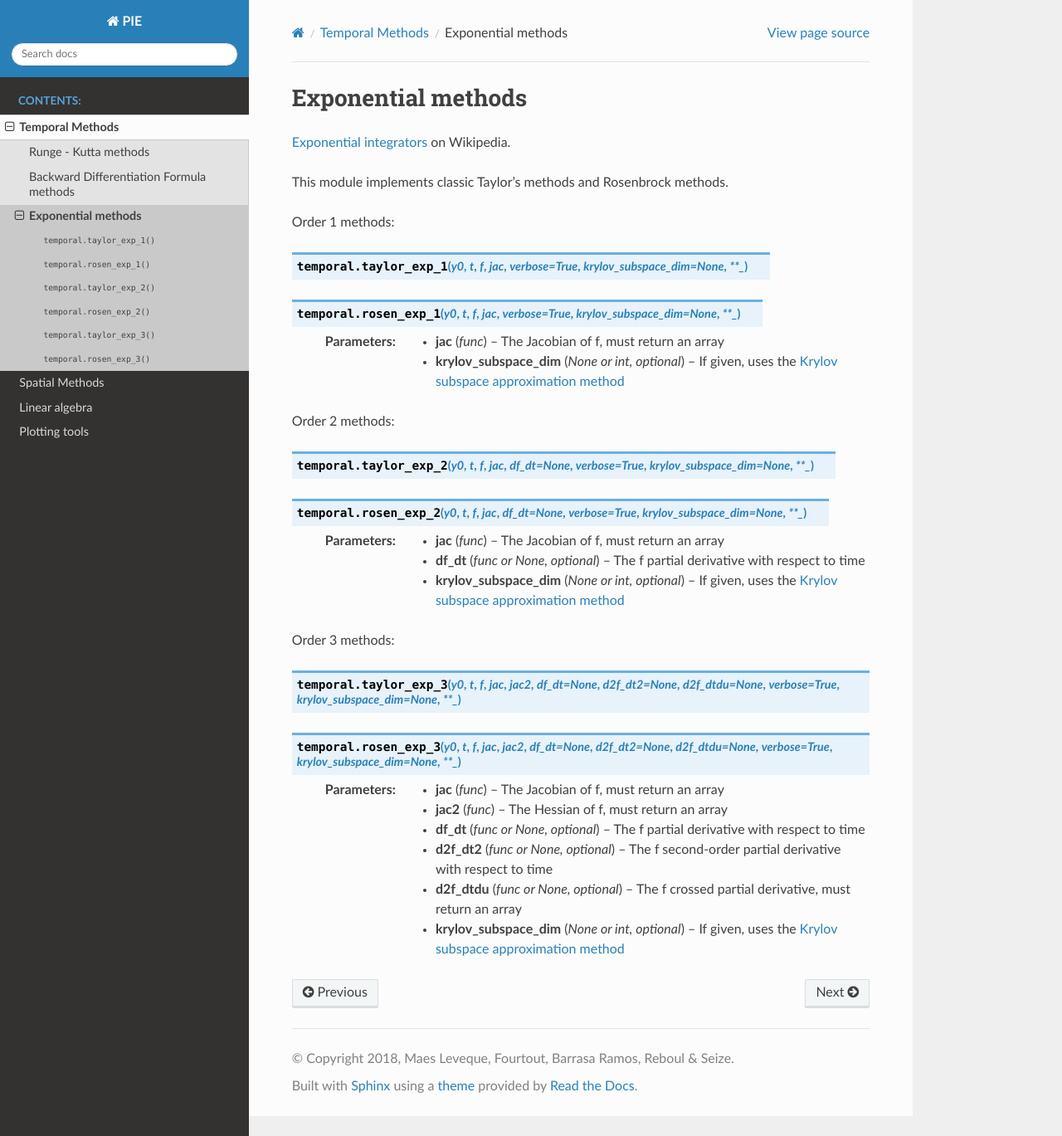
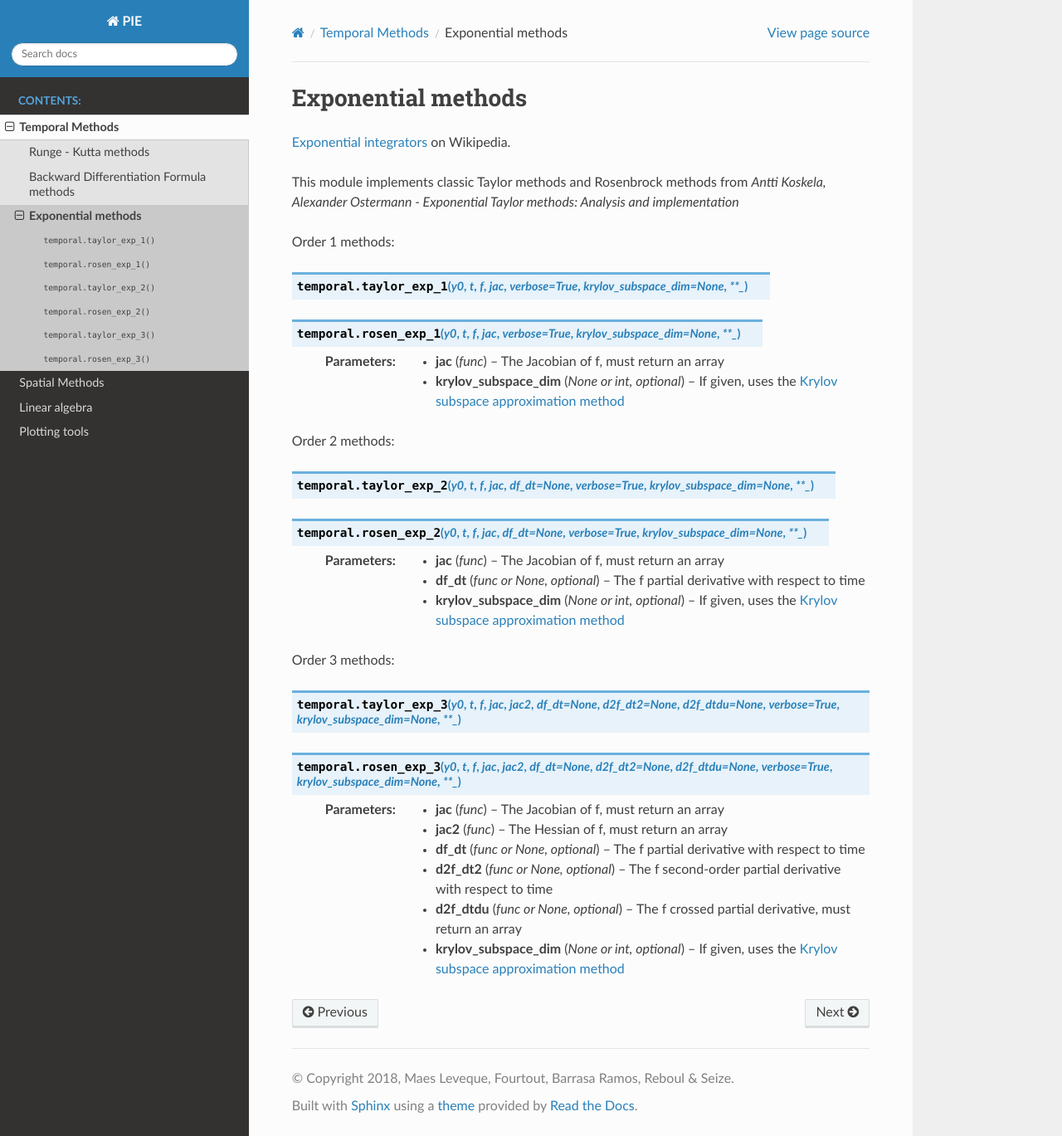
Before and after one commit to pierreXVI/PIE, a Sphinx documentation site: the page built from doc/source/temporal/exp.rst, in a window 1280 px wide and 1369 px high. Shown: the whole window at 83% size. Built offline with Sphinx 7.4.7 and the Read the Docs theme 2.0.0, drawn with Linux system fonts in a browser that asks for light colours; pages that are not in the unit, such as notebooks, are missing from menus.

Commit message:
Minor change to EXP doc

```diff
--- a/doc/source/temporal/exp.rst
+++ b/doc/source/temporal/exp.rst
@@ -3,7 +3,8 @@ Exponential methods
 
 `Exponential integrators <https://en.wikipedia.org/wiki/Exponential_integrator>`_ on Wikipedia.
 
-This module implements classic Taylor's methods and Rosenbrock methods.
+This module implements classic Taylor methods and Rosenbrock methods
+from `Antti Koskela, Alexander Ostermann - Exponential Taylor methods: Analysis and implementation`
 
 
 Order 1 methods:
```
